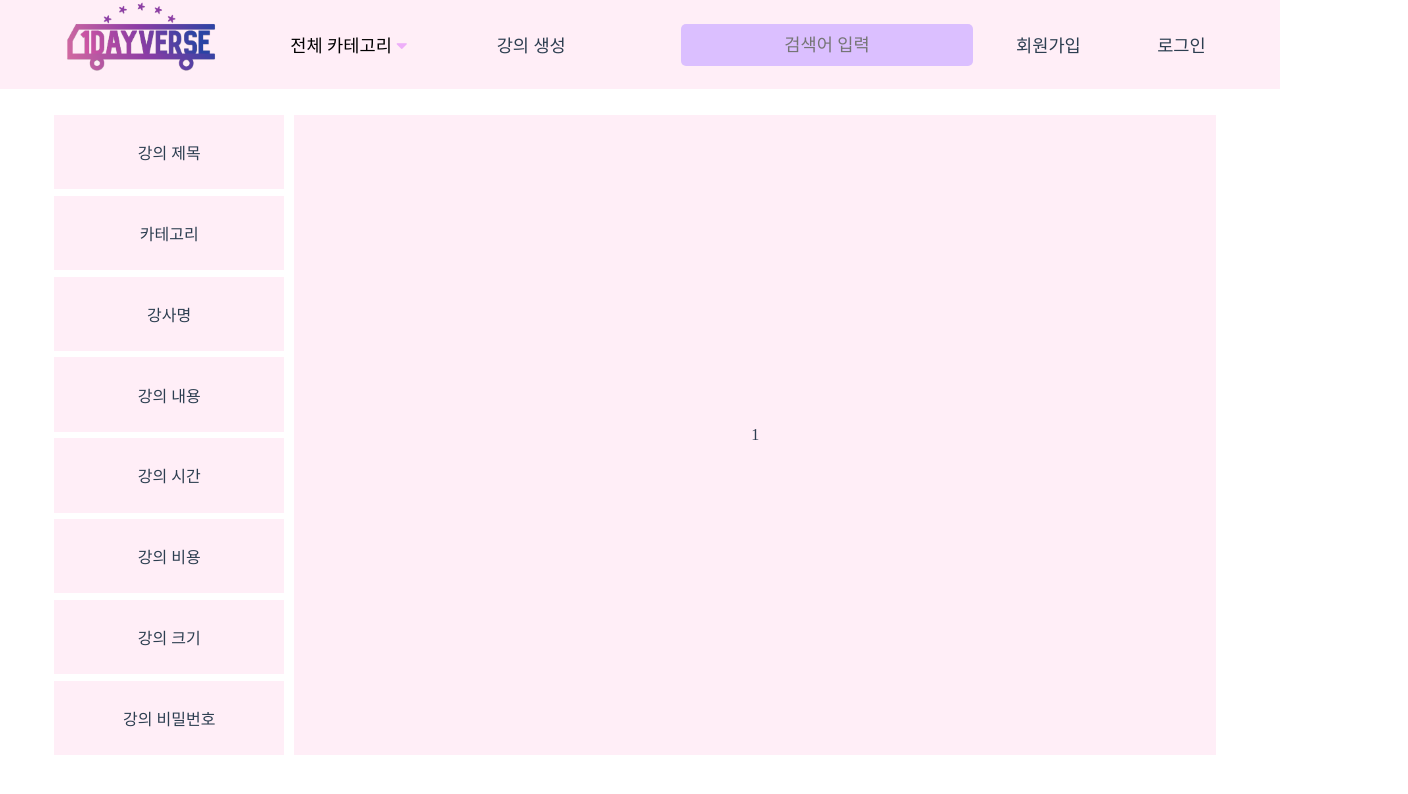
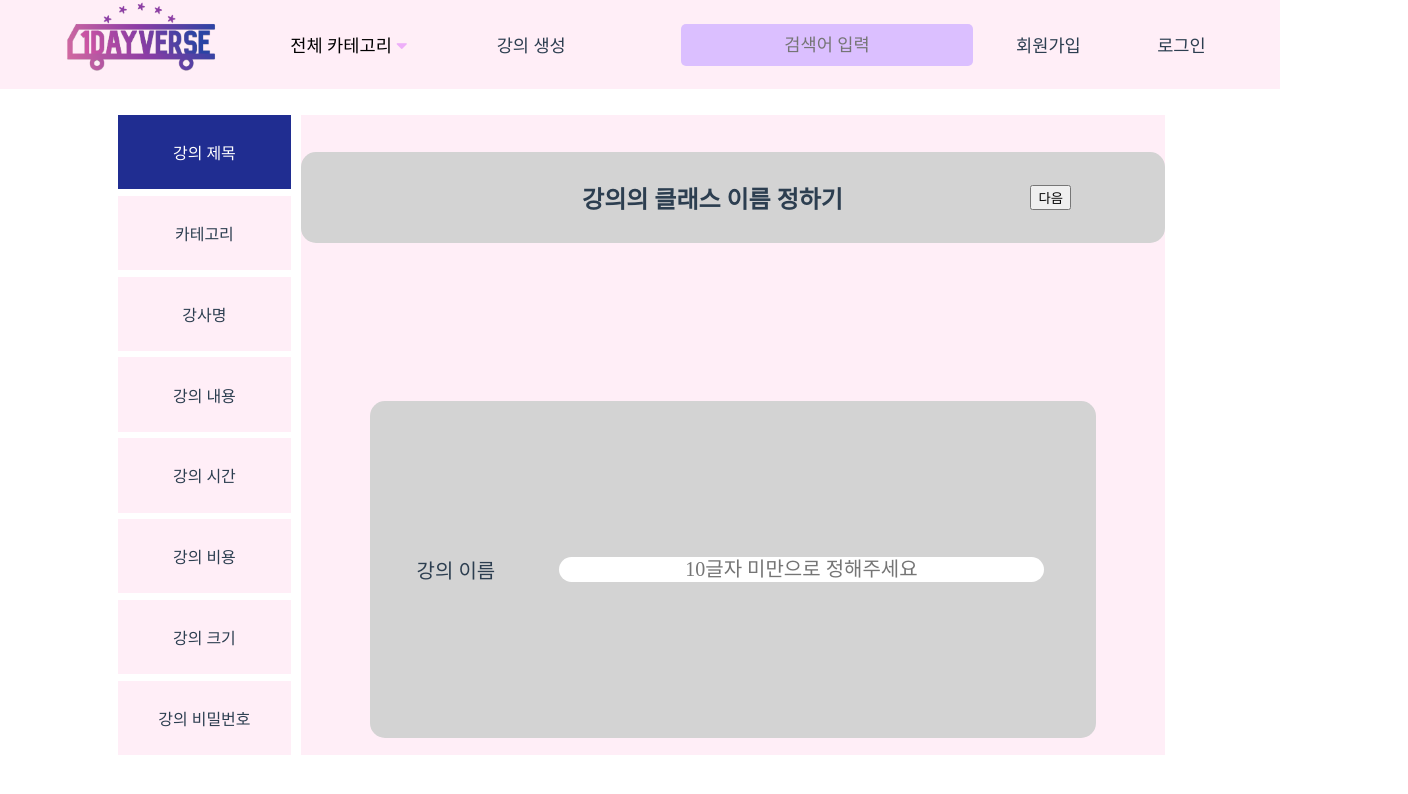
Before and after one commit to quipu1/1DAYVERSE, a Vue app in the folder frontend/: page /classcreate in a window 1280 px wide. Shown: the top 794 px of the page, 1408 px wide, since content can reach past the window. Built offline with nearby package versions, Linux system fonts and the light colour scheme; a web font is replaced by a local one.

Commit message:
FEAT : class 생성 페이지 초기

```diff
--- a/frontend/src/views/ClassCreate.vue
+++ b/frontend/src/views/ClassCreate.vue
@@ -4,24 +4,129 @@
     <main>
       <div id="ClassCreateForm">
         <div id="selectTable">
-          <div class="select-component" @click="onClickBtn('title')" get>강의 제목</div>
-          <div class="select-component" @click="onClickBtn('category')">카테고리</div>
-          <div class="select-component" @click="onClickBtn('tutor')">강사명</div>
-          <div class="select-component" @click="onClickBtn('description')">강의 내용</div>
-          <div class="select-component" @click="onClickBtn('time')">강의 시간</div>
-          <div class="select-component" @click="onClickBtn('cost')">강의 비용</div>
-          <div class="select-component" @click="onClickBtn('size')">강의 크기</div>
-          <div class="select-component" @click="onClickBtn('password')">강의 비밀번호</div>
+          <div class="select-component" @click="onClickBtn('title')" id="title" style="background-color:#202D91; color:white;">강의 제목</div>
+          <div class="select-component" @click="onClickBtn('category')" id="category">카테고리</div>
+          <div class="select-component" @click="onClickBtn('tutor')" id="tutor">강사명</div>
+          <div class="select-component" @click="onClickBtn('description')" id="description">강의 내용</div>
+          <div class="select-component" @click="onClickBtn('time')" id="time">강의 시간</div>
+          <div class="select-component" @click="onClickBtn('cost')" id="cost">강의 비용</div>
+          <div class="select-component" @click="onClickBtn('size')" id="size">강의 크기</div>
+          <div class="select-component" @click="onClickBtn('password')" id="password">강의 비밀번호</div>
         </div>
         <div id="selectedArea">
-          <div v-if="idx=='title'">1</div>
-          <div v-if="idx=='category'">2</div>
-          <div v-if="idx=='tutor'">3</div>
-          <div v-if="idx=='description'">4</div>
-          <div v-if="idx=='time'">5</div>
-          <div v-if="idx=='cost'">6</div>
-          <div v-if="idx=='size'">7</div>
-          <div v-if="idx=='password'">8</div>
+          <section v-if="idx=='title'" class="section-content" id="classTitle" >
+            <h1 class="section-header">
+              <div></div>
+              강의의 클래스 이름 정하기
+              <button  @click="onClickBtn('category')">다음</button>
+            </h1>
+            <div class="section-container">
+              <label>강의 이름</label>
+              <input type="text" class="input-form" placeholder="10글자 미만으로 정해주세요" maxlength="10">
+            </div>
+          </section>
+          <section v-if="idx=='category'" class="section-content">
+            <h1 class="section-header">
+              <div></div>
+              강의의 카테고리 정하기
+              <button  @click="onClickBtn('tutor')">다음</button>
+            </h1>
+            <div class="section-container">
+              <div class="category-card" id="excerciseCard" @click="selectCategory('excerciseCard')">
+                <h3>운동</h3>
+              </div>
+              <div class="category-card" id="hobbyCard" @click="selectCategory('hobbyCard')">
+                <h3>취미</h3>
+              </div>
+              <div class="category-card" id="langCard" @click="selectCategory('langCard')">
+                <h3>언어</h3>
+              </div>
+            </div>
+          </section>
+          <section v-if="idx=='tutor'" class="section-content">
+            <h1 class="section-header">
+              <div></div>
+              강사 이름 확인
+              <button  @click="onClickBtn('description')">다음</button>
+            </h1>
+            <div class="section-container" id="tutorContent">
+              <div class="profile-image">
+                <img src="" alt="" class="tutor-image">
+              </div>
+              <div class="profile-content">
+                <span>튜터 이름</span>
+              </div>
+            </div>
+          </section>
+          <section v-if="idx=='description'" class="section-content">
+            <h1 class="section-header">
+              <div></div>
+              강의의 설명 입력 정하기
+              <button  @click="onClickBtn('time')">다음</button>
+            </h1>
+            <div class="section-container" id="lectureContent">
+              <div class="content-row">
+                <label>강의 사진</label>
+                <input type="file" multiple>
+              </div>
+              <div class="content-row" style="height: 100%;">
+                <label for="">강의 내용</label>
+                <textarea type="text" class="input-form"></textarea>
+              </div>
+            </div>
+          </section>
+          <section v-if="idx=='time'" class="section-content">
+            <h1 class="section-header">
+              <div></div>
+              강의의 시간 정하기
+              <button @click="onClickBtn('cost')">다음</button>
+            </h1>
+            <div class="section-container">
+              <label>강의 시간</label>
+              <input type="datetime-local" class="input-form" value="2021-10-15T10:20"> ~
+              <input type="datetime-local" class="input-form" value="2021-10-22T10:20">
+            </div>
+          </section>
+          <section v-if="idx=='cost'" class="section-content">
+            <h1 class="section-header">
+              <div></div>
+              강의의 금액 정하기
+              <button  @click="onClickBtn('size')">다음</button>
+            </h1>
+            <div class="section-container">
+              <label>강의 금액</label>
+              <input type="number" class="input-form" v-model="cost" @keyup="commaCost(this)">
+            </div>
+          </section>
+          <section v-if="idx=='size'" class="section-content">
+            <h1 class="section-header">
+              <div></div>
+              강의의 클래스 이름 정하기
+              <button  @click="onClickBtn('category')">다음</button>
+            </h1>
+            <div class="section-container">
+              <div class="class-card" id="smallCard" @click="selectSize('smallCard')">
+                <h3>Small</h3>
+              </div>
+              <div class="class-card" id="mediumCard" @click="selectSize('mediumCard')">
+                <h3>Medium</h3>
+              </div>
+              <div class="class-card" id="largeCard" @click="selectSize('largeCard')">
+                <h3>Large</h3>
+              </div>
+            </div>
+          </section>
+          <section v-if="idx=='password'" class="section-content">
+            <h1 class="section-header">
+              <div></div>
+              강의의 비밀번호 정하기
+              <button  @click="onSubmit">제출</button>
+            </h1>
+            <div class="section-container">
+              <label>강의 비밀번호</label>
+              <input type="text" class="input-form" placeholder="8글자 이하로 적어주세요" maxlength="8" >
+            </div>
+          </section>
         </div>
       </div>
     </main>
@@ -39,14 +144,50 @@ export default {
   data(){
     return {
       idx : 'title',
+      // cost : '',
+
+
     }
   },
   methods : {
     onClickBtn(content){
-      // const list = document.querySelectorAll('.select')
-      console.log(this.idx)
+      const comps = document.getElementsByClassName("select-component")
+    // border-right: ;
+
+      for(let i = 0 ; i < comps.length;i++){
+        comps[i].style.borderRight="10px solid white";
+        comps[i].style.backgroundColor=" #FFEEF7";
+        comps[i].style.color="black"
+      }
+      document.getElementById(content).style.borderRight="10px solid white"
+
+      document.getElementById(content).style.backgroundColor="#202D91"
+      document.getElementById(content).style.color="white"
+
+
+
       this.idx =content
     },
+    selectCategory(name){
+      const cards = document.getElementsByClassName("category-card")
+      for (let i  = 0; i< cards.length;i ++){cards[i].style.opacity = "1";}
+      document.getElementById(name).style.opacity="0.5";
+    },
+    commaCost(){
+      return 'W 1000'
+    },
+    selectSize(name){
+      const cards = document.getElementsByClassName("class-card")
+      for (let i  = 0; i< cards.length;i ++){cards[i].style.opacity = "1";}
+      document.getElementById(name).style.opacity="0.5";
+
+    },
+    onSubmit(){
+      alert('제출 되었습니다.')
+      this.$router.go(0)
+
+    },
+
   }
 
 }
@@ -60,7 +201,7 @@ export default {
   }
   main{
     width: 100%;
-    padding: 2% 0%;
+    padding: 2% 5%;
     display: flex;
     justify-content: center;
     height: 80vh;
@@ -68,13 +209,12 @@ export default {
   #ClassCreateForm{
     display: flex;
     position: relative;
-
     width: 90%;
     /* background-color: black; */
 
   }
   #selectTable{
-    width: 20%;
+    width: 15%;
     height: 100%;
     /* background-color: #FFEEF7; */
 
@@ -85,40 +225,185 @@ export default {
     /* justify-content: center; */
     gap: 1%;
 
-
   }
   .select-component{
     width: 100%;
     background-color: #FFEEF7;
     height: 100%;
-    /* text-align: center; */
     cursor:pointer;
     display: flex;
     justify-content: center;
     align-items: center;
     border-right: 10px solid white;
+    transition: 0.25s;
   }
-   /* .select-component:nth-child(1){
-    border-right: 10px solid #FFEEF7;
+   .select-component:hover{
+    transform: scale(0.9);
+   }
+  #selectedArea{
+    width: 75%;
+    background-color: #FFEEF7;
 
-   } */
+    display:flex;
+    justify-content: center;
 
-  #selectedArea{
+    /* align-items: space-between; */
+  }
+  .section-content{
+    padding: 2% 0;
+    width: 100%;
+    display: flex;
+    flex-direction: column;
+    align-items:center;
+    justify-content: space-between;
+  }
+  .section-header{
+    /* top: 20%; */
+    background-color: lightgray;
+    width: 100%;
+    height: 15%;
+    font:bolder;
+    border-radius: 15px;
+
+    display: flex;
+    justify-content: space-around;
+    align-items: center;
+
+  }
+  .section-container{
+    display: flex;
     width: 80%;
-    background-color: #FFEEF7;
+    height: 50%;
+    padding: 2%;
+    justify-content: space-between;
+    align-items: center;
+    background-color: lightgray;
+    border-radius: 15px;
+
+  }
+  .section-container > label {
+    width: 20%;
+    font-size: 1.25rem;
+    text-align: center;
+  }
+  .section-container > input{
+    width: 70%;
+    font-size: 1.25rem;
+    font: bolder;
+    border: none;
+    border-radius: 15px;
+    margin: 0 5%;
+    text-align: center;
+  }
+  .section-container > input:focus{
+    outline: none;
+  }
+  .category-card{
+    background-color: lightgray;
+    width: 30%;
+    border: 1px solid black;
+    border-radius: 15px;
+    height: 100%;
+    /* aspect-ratio: 1; */
+    margin: 0 1%;
+
+    display: flex;
+    flex-direction: column;
+    align-items: center;
+    justify-content: space-around;
+
+    transition: transform .25s;
+  }
+  #excerciseCard{
+    background-color: orange;
+  }
+  #hobbyCard{
+    background-color: royalblue;
+  }
+  #langCard{
+    background-color: olive;
+  }
+  .category-card:hover{
+    transform: scale(0.9);
+  }
+  #tutorContent{
+    flex-direction: column;
+    justify-content: space-around;
+    align-items: center;
+    /* height: 100%; */
+
+  }
+  .profile-image{
+    background-color: azure;
+    border-radius: 50%;
+    width: 20%;
+    aspect-ratio: 1;
+  }
+  .profile-content{
+    background-color: aliceblue;
+    width: 50%;
+    height: 25%;
+    font-size: 1.25rem;
 
     display: flex;
     justify-content: center;
     align-items: center;
   }
-  span {
+  #lectureContent{
+    display: flex;
+    flex-direction: column;
+    justify-content: flex-start;
+    align-items: center;
+  }
+  .content-row{
+    width: 100%;
+    display: flex;
+    justify-content: space-around;
+    align-items: center;
+  }
+  .content-row > label{
+    width: 20%;
+  }
+  .content-row > input, textarea{
+    width: 80%;
+  }
+  .content-row > textarea{
+    height: 50%;
+  }
+
+  .class-card{
+    background-color: lightgray;
+    width: 30%;
+    border: 1px solid black;
+    border-radius: 15px;
+    height: 100%;
+    /* aspect-ratio: 1; */
+    margin: 0 1%;
+
+    display: flex;
+    flex-direction: column;
+    align-items: center;
+    justify-content: space-around;
+
+    transition: transform .25s;
+  }
+  #smallCard{
+    background-color: orange;
+
+  }
+  #mediumCard{
+    background-color: royalblue;
+  }
+  #largeCard{
+    background-color: olive;
+  }
+  /* span {
     position: absolute;
     background-color: black;
     transform: translate(-50%, -50%);
     pointer-events: none;
     border-radius: 50%;
     animation: animate 1s linear infinite;
-
   }
   @keyframes animate{
     0%
@@ -132,5 +417,5 @@ export default {
       height: 50px;
       opacity: 0%;
     }
-  }
+  } */
 </style>
```
